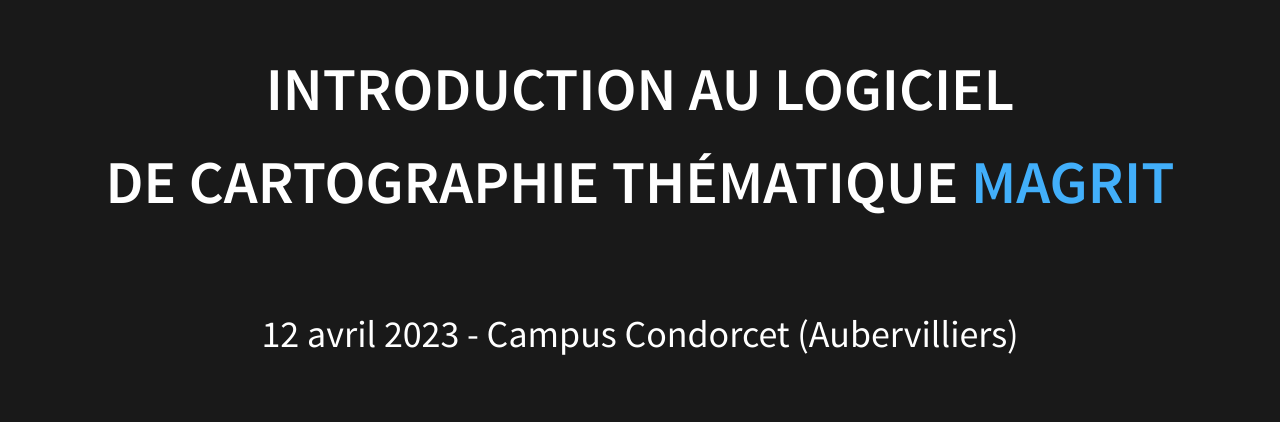
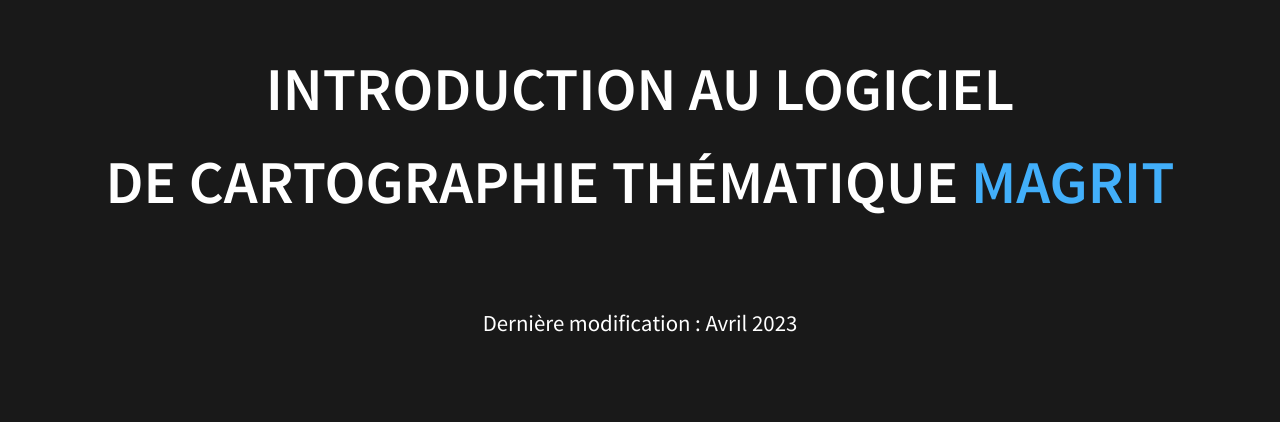
Before and after one commit to magrit-formations/magrit_exercices, a plain HTML site: page index.html in a window 1280 px wide. Shown: the part 307-729 px from the top of the page. Drawn offline with Linux system fonts and the light colour scheme.

Commit message:
Change date in index.html

```diff
--- a/index.html
+++ b/index.html
@@ -71,7 +71,7 @@
 
 				<br>
 
-				12 avril 2023 - Campus Condorcet (Aubervilliers)
+				<small>Dernière modification : Avril 2023</small>
 
 
 				</textarea>
```
